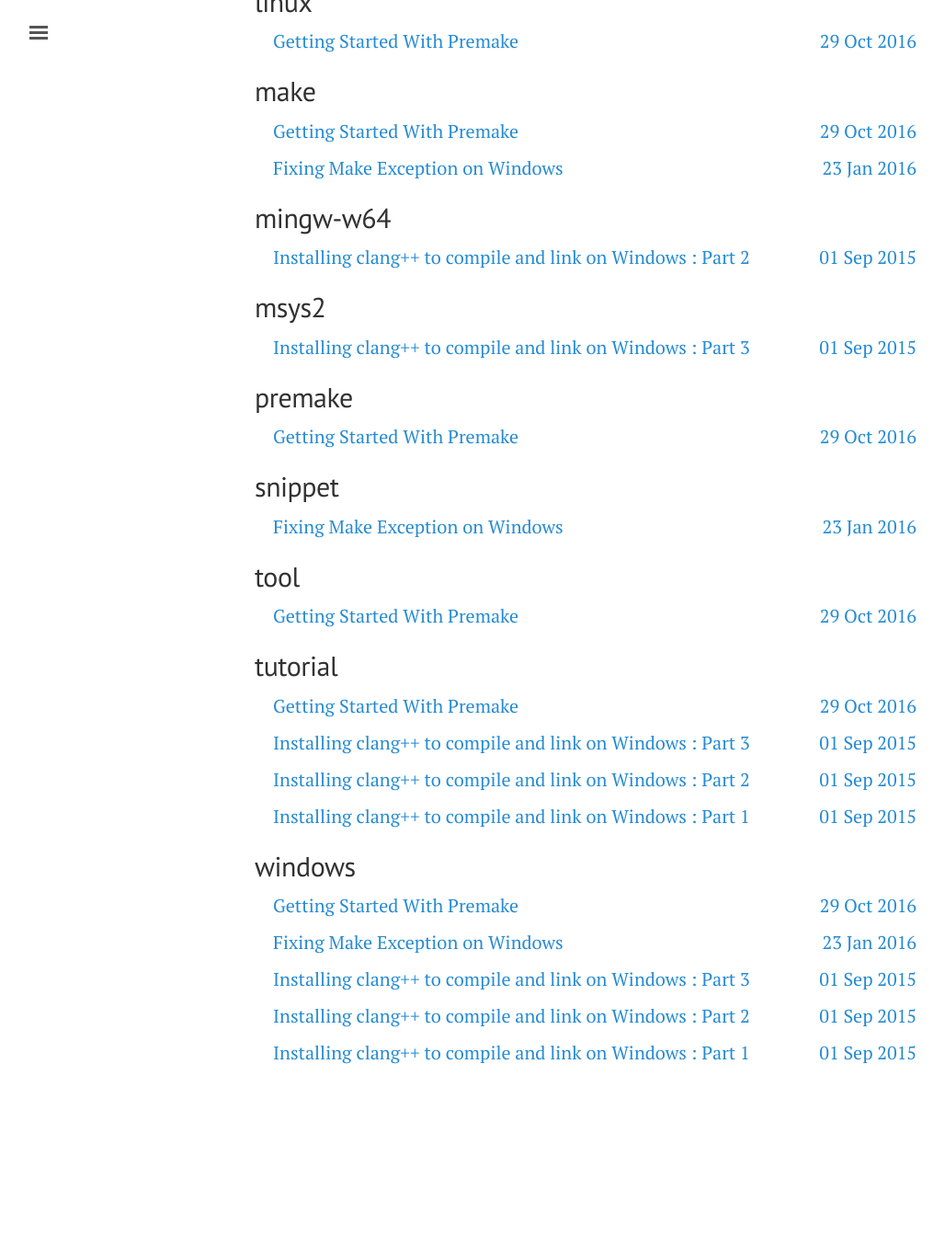
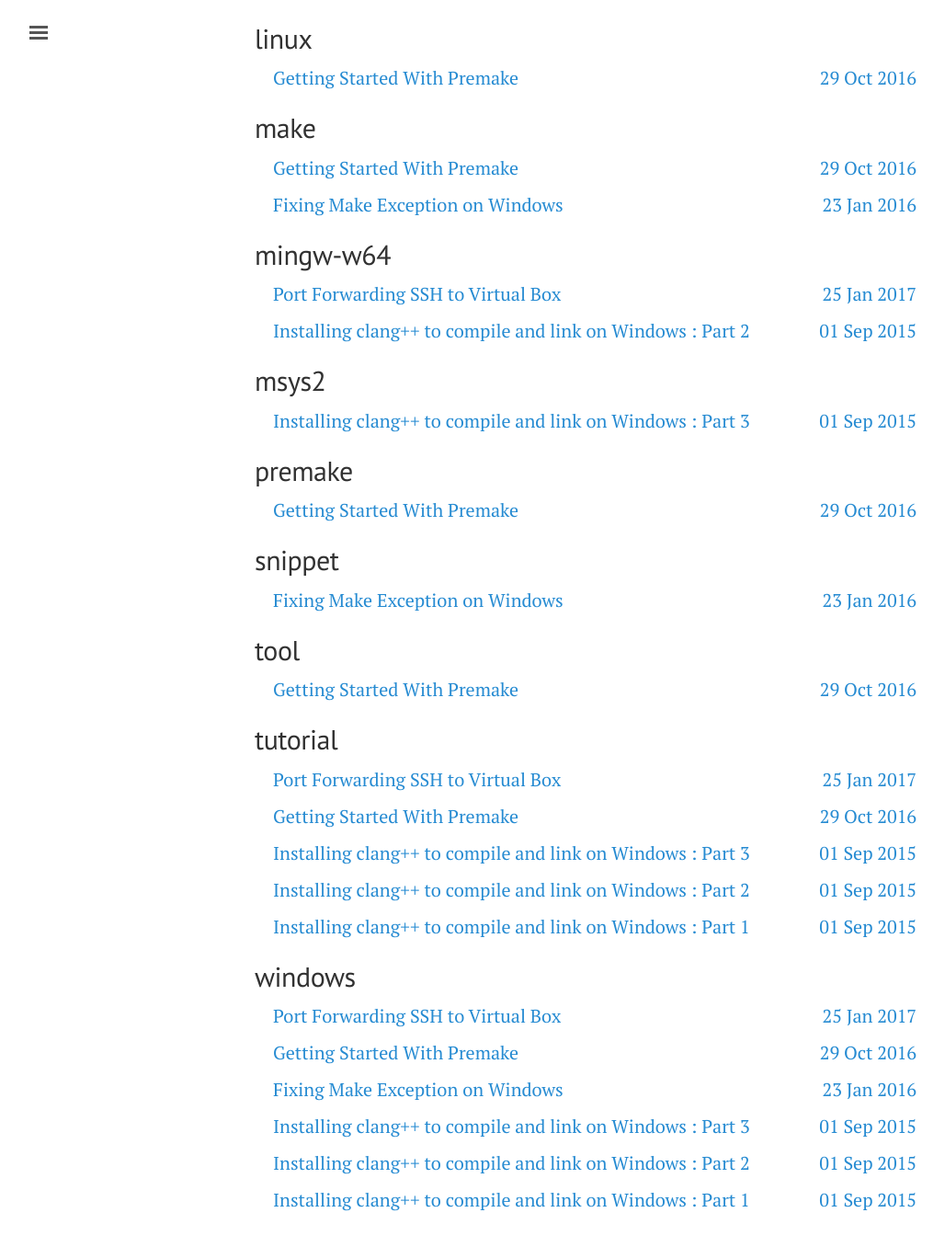
Before and after one commit to JohannesMP/com.johannesmp.blog, a Jekyll site: the page built from tags.html, in a window 1280 px wide and 1400 px high, scrolled down 917 px. Shown: the top 1356 px of the window at 92% size, without its empty margins (3-1031 px from the left). Built offline with Jekyll 4.4.1, drawn with Linux system fonts in a browser that asks for light colours; nearby versions of some CDN libraries; before the commit the page ends 2157 px from its top, so only the background shows below that; some of the changed text lies outside the part shown.

Commit message:
Update 2017-01-25-port-forwarding-ssh-to-virtualbox.md

```diff
--- a/_posts/2017-01-25-port-forwarding-ssh-to-virtualbox.md
+++ b/_posts/2017-01-25-port-forwarding-ssh-to-virtualbox.md
@@ -1,5 +1,13 @@
 ---
-published: false
+layout: post
+title: 'Port Forwarding SSH to Virtual Box'
+tags:
+  - clang
+  - windows
+  - tutorial
+  - mingw-w64
+published: true
+comments: true
 ---
 
 In this post I will discuss setting up port forwarding to manage a local linux virtual machine through ssh, with a focus on mirroring the workflow you might follow with a dedicated Linux server.
```
